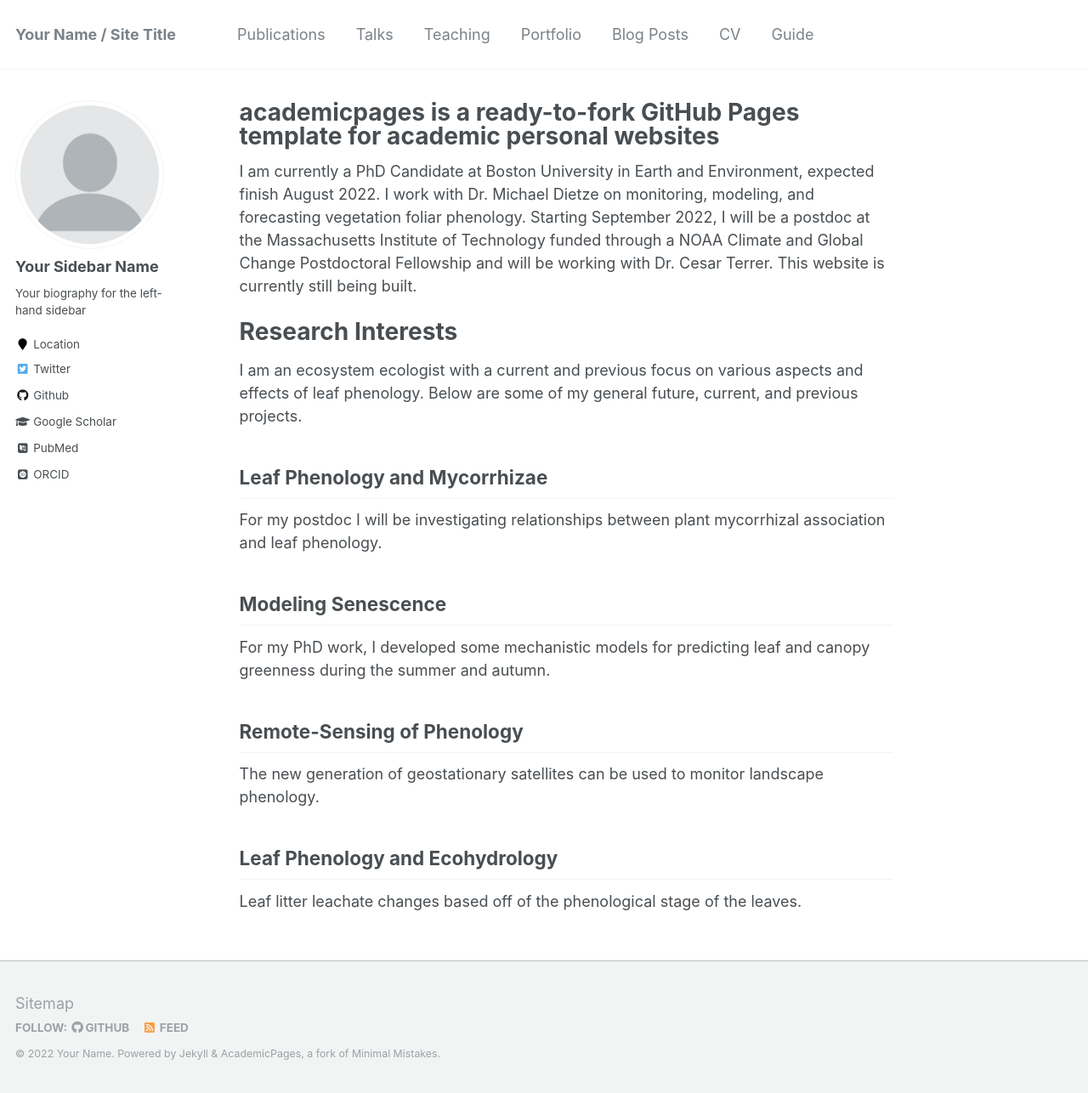
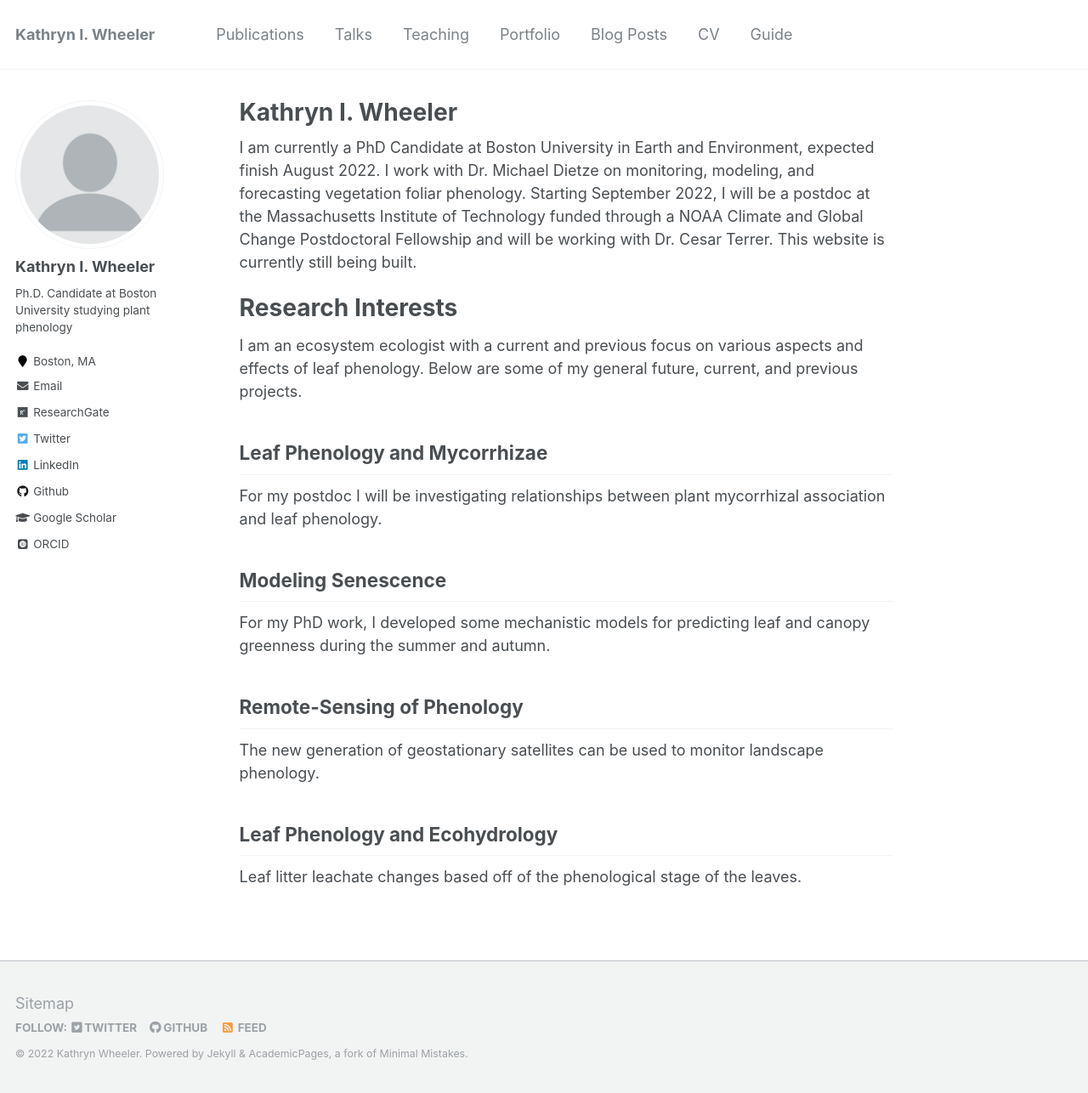
Before and after one commit to k-wheeler/k-wheeler.github.io, a Jekyll site: the page built from _pages/about.md, in a window 1280 px wide and 1286 px high. Shown: the whole window at 85% size. Built offline with Jekyll 4.4.1, drawn with Linux system fonts in a browser that asks for light colours; some web fonts are replaced.

Commit message:
updating website

```diff
--- a/_config.yml
+++ b/_config.yml
@@ -7,13 +7,13 @@
 
 # Site Settings
 locale                   : "en-US"
-title                    : "Your Name / Site Title"
+title                    : "Kathryn I. Wheeler"
 title_separator          : "-"
-name                     : &name "Your Name"
+name                     : &name "Kathryn Wheeler"
 description              : &description "personal description"
-url                      : https://academicpages.github.io # the base hostname & protocol for your site e.g. "https://mmistakes.github.io"
+url                      : https://k-wheeler.github.io # the base hostname & protocol for your site e.g. "https://mmistakes.github.io"
 baseurl                  : "" # the subpath of your site, e.g. "/blog"
-repository               : "academicpages/academicpages.github.io"
+repository               : "k-wheeler/k-wheeler.github.io"
 teaser                   :  # filename of teaser fallback teaser image placed in /images/, .e.g. "500x300.png"
 breadcrumbs              : false # true, false (default)
 words_per_minute         : 160
@@ -57,11 +57,7 @@ yandex_site_verification :
 
 # Social Sharing
 twitter:
-  username               : &twitter
-facebook:
-  username               :
-  app_id                 :
-  publisher              :
+  username               : KathrynIWheeler
 og_image                 :  # Open Graph/Twitter default site image
 # For specifying social profiles
 # - https://developers.google.com/structured-data/customize/social-profiles
@@ -80,41 +76,18 @@ analytics:
 
 # Site Author
 author:
-  name             : "Your Sidebar Name"
+  name             : "Kathryn I. Wheeler"
   avatar           : "profile.png"
-  bio              : "Your biography for the left-hand sidebar"
-  location         : "Location"
+  bio              : "Ph.D. Candidate at Boston University studying plant phenology"
+  location         : "Boston, MA"
   employer         :
-  pubmed           : "https://www.ncbi.nlm.nih.gov/pubmed/?term=john+snow"
-  googlescholar    : "http://yourfullgooglescholarurl.com"
-  email            :
-  researchgate     :  # example: "https://www.researchgate.net/profile/yourprofile"
-  uri              :
-  bitbucket        :
-  codepen          :
-  dribbble         :
-  flickr           :
-  facebook         :
-  foursquare       :
-  github           : "academicpages"
-  google_plus      :
-  keybase          :
-  instagram        :
-  impactstory      : #"https://profiles.impactstory.org/u/xxxx-xxxx-xxxx-xxxx"
-  lastfm           :
-  linkedin         :
-  orcid            : "http://orcid.org/yourorcidurl"
-  pinterest        :
-  soundcloud       :
-  stackoverflow    : # http://stackoverflow.com/users/123456/username
-  steam            :
-  tumblr           :
-  twitter          : "replacethistwitterhandle"
-  vine             :
-  weibo            :
-  xing             :
-  youtube          :
-  wikipedia        :
+  googlescholar    : "https://scholar.google.com/citations?user=u70ni9sAAAAJ&hl=en"
+  email            : "kwheelerecology@gmail.com"
+  researchgate     : "https://www.researchgate.net/profile/Kathryn-Wheeler-3"
+  github           : "k-wheeler"
+  linkedin         : "https://www.linkedin.com/in/kathryn-wheeler-aa06659a"
+  orcid            : "https://orcid.org/my-orcid?orcid=0000-0003-3931-7489"
+  twitter          : "KathrynIWheeler"
 
 
 # Reading Files
--- a/_pages/about.md
+++ b/_pages/about.md
@@ -1,6 +1,6 @@
 ---
 permalink: /
-title: "academicpages is a ready-to-fork GitHub Pages template for academic personal websites"
+title: "Kathryn I. Wheeler"
 excerpt: "About me"
 author_profile: true
 redirect_from:
```
Also changed, not shown: _pages/non-menu-page.md (+1 -1 lines).
